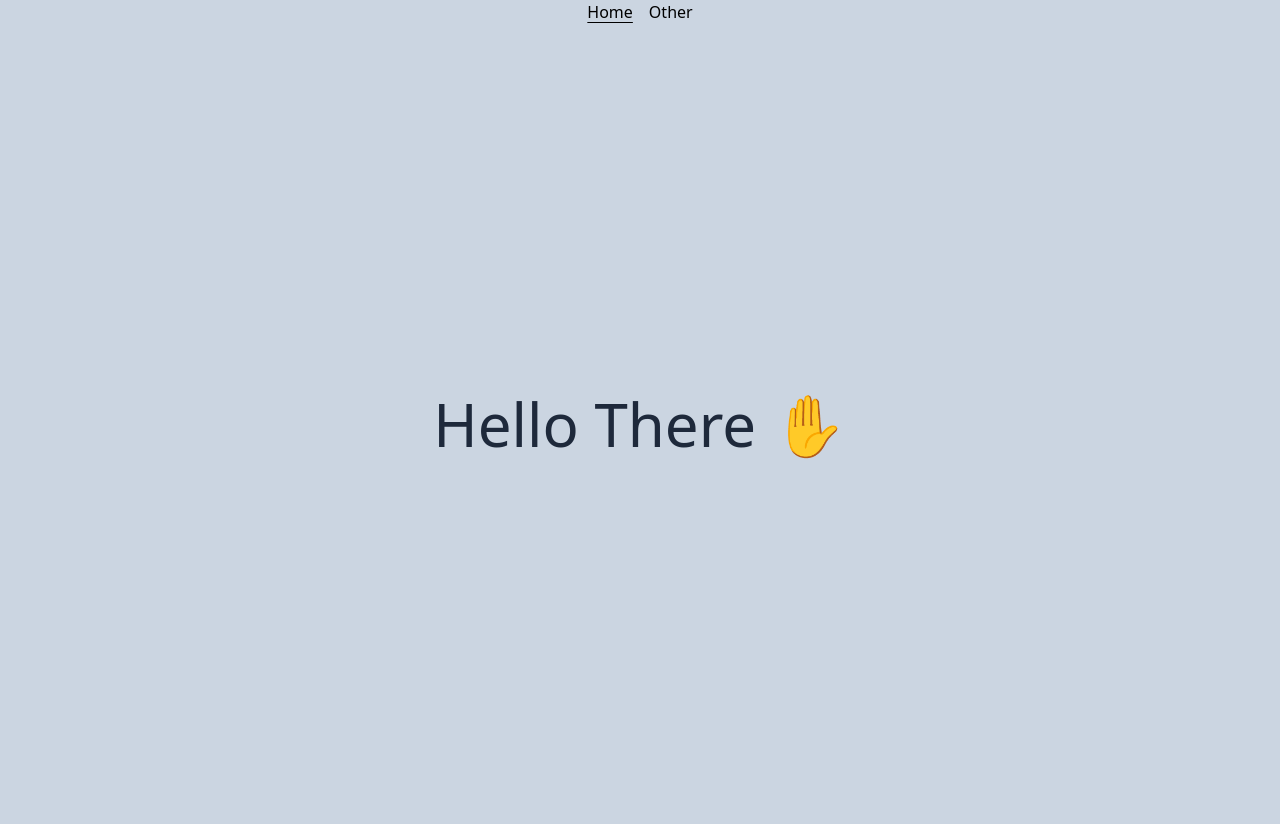
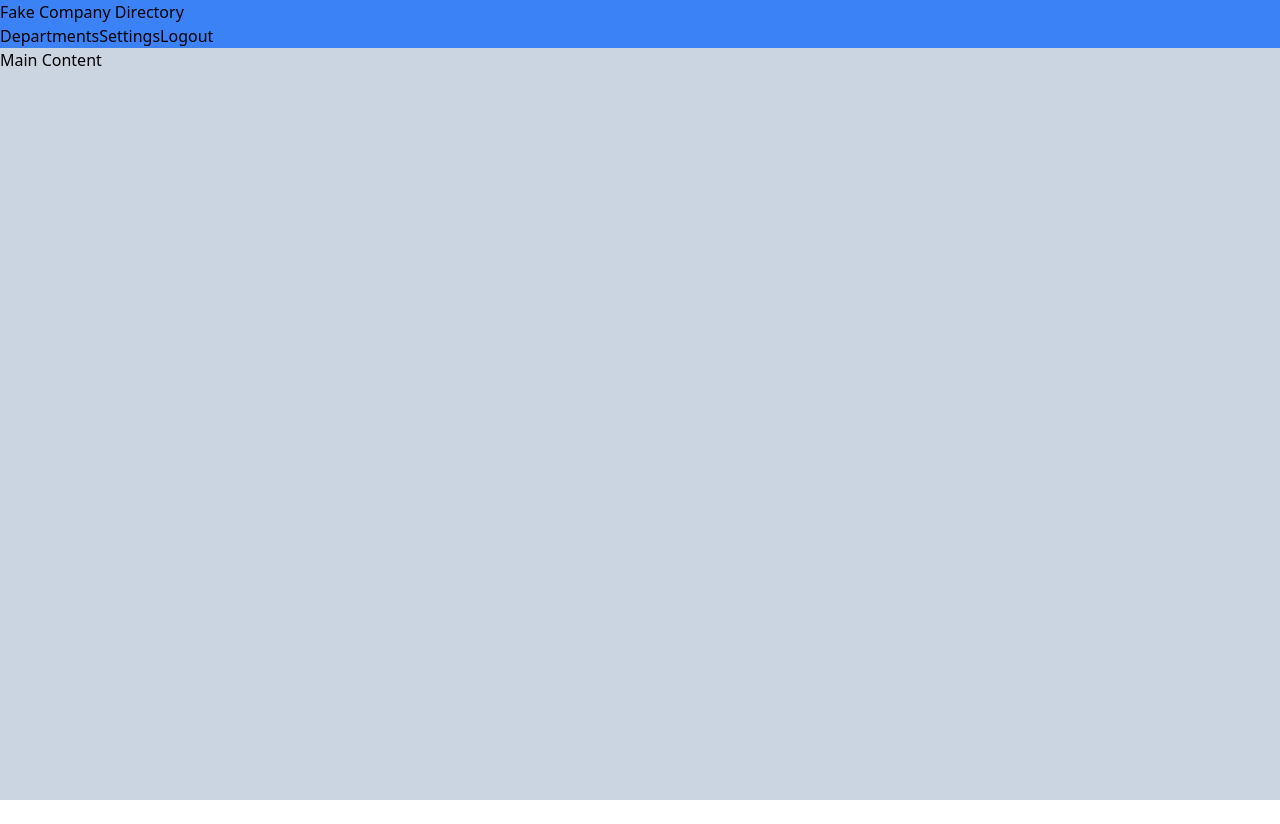
Before and after one commit to jessmontes/vue-company-directoryy, a Vue app: page / in a window 1280 px wide. After the commit the page ends 800 px from the top, so only its background shows below. Built offline with nearby package versions, Linux system fonts and the light colour scheme.

Commit message:
making changes to the file

```diff
--- a/src/App.vue
+++ b/src/App.vue
@@ -1,8 +1,9 @@
 <script setup>
   import NavMenu from '@/components/NavMenu.vue'
+
 </script>
 
 <template>
   <NavMenu />
-  <RouterView />
+  <h1>Main Content</h1>
 </template>
--- a/src/components/NavMenu.vue
+++ b/src/components/NavMenu.vue
@@ -1,16 +1,23 @@
+<script setup>
+import { ref } from 'vue';
+const brand = ref('Fake Company Directory')
+</script>
+
+
+
 <template>
-  <nav>
-    <RouterLink to="/">Home</RouterLink>
-    <RouterLink to="/other">Other</RouterLink>
+  <nav class="bg-blue-500">
+    <div class="wrapper">
+      <div class="brand">
+        <span class="brand-title">{{ brand }}</span>
+      </div>
+      <div class="menu">
+        <a href="#" class="menu-item">Departments</a>
+        <a href="#" class="menu-item">Settings</a>
+        <a href="#" class="menu-item">Logout</a>
+      </div>
+    </div>
   </nav>
+
+
 </template>
-
-<style lang="postcss" scoped>
-nav {
-  @apply flex justify-center space-x-4;
-
-  & .router-link-active {
-    @apply underline underline-offset-4;
-  }
-}
-</style>
```
